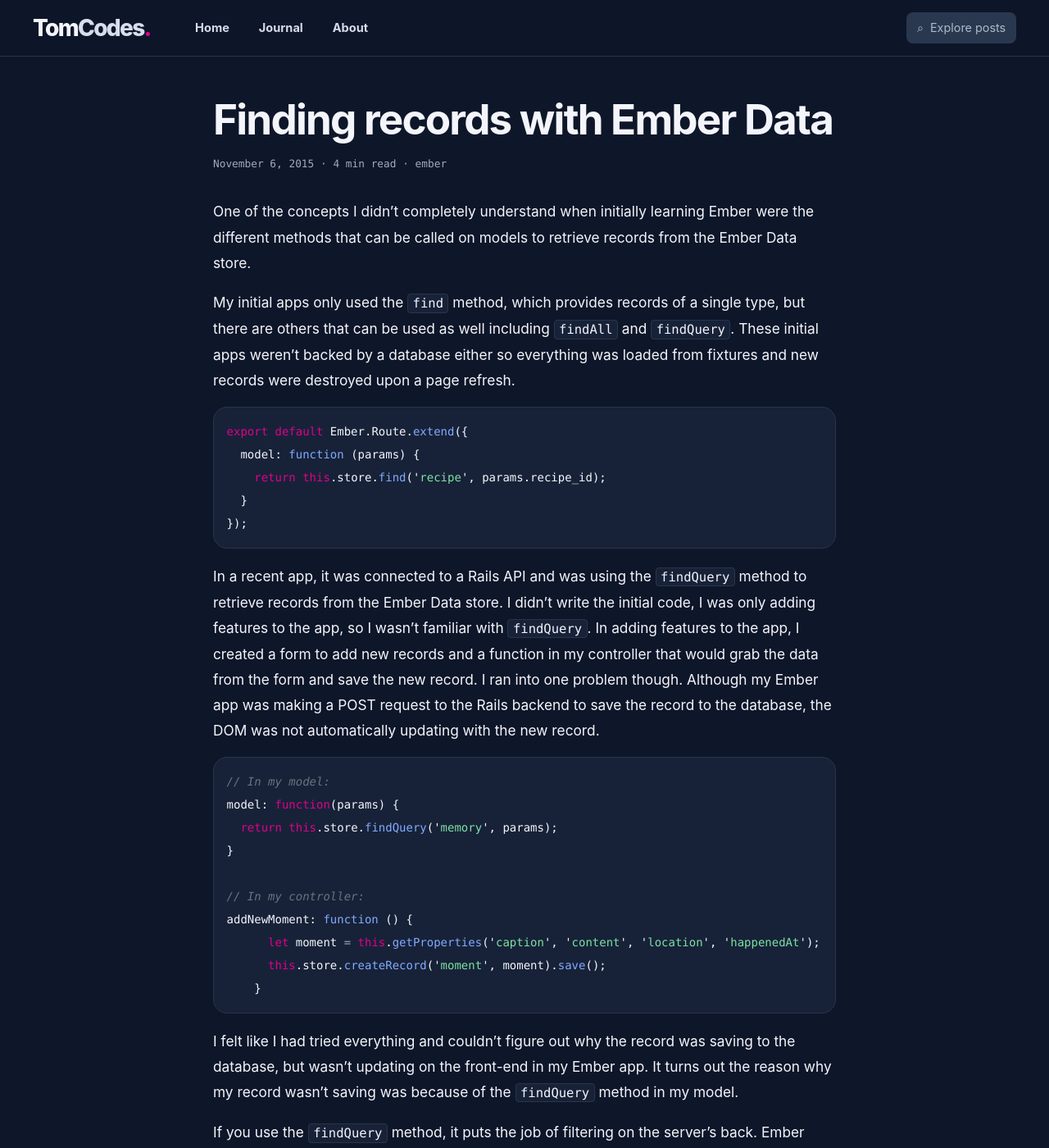
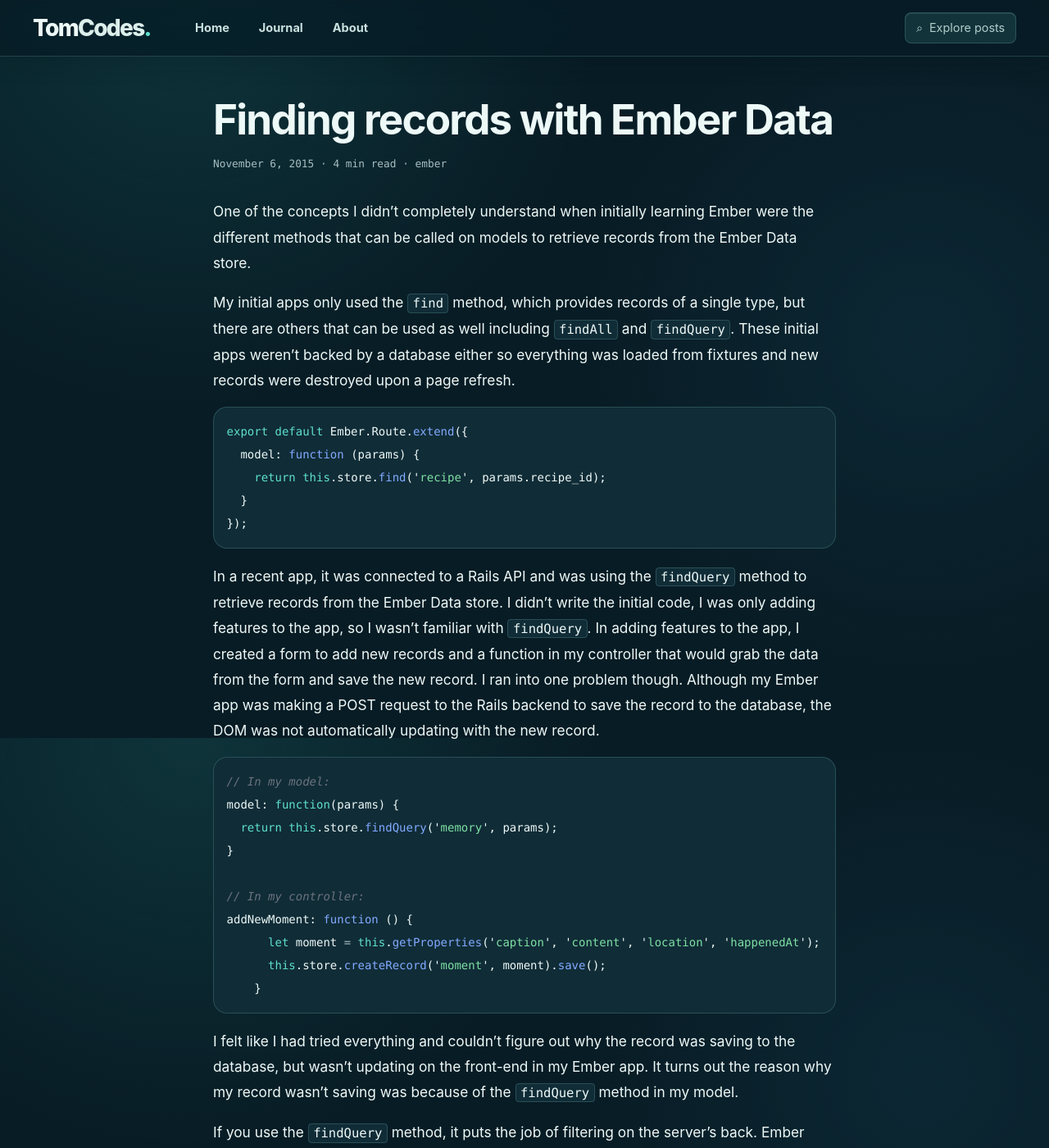
Before and after one commit to tleskin/tleskin.github.io, a Jekyll site: the page built from _posts/2015-11-06-finding-records-with-ember-data.md, in a window 1280 px wide and 1400 px high. Shown: the whole window at 82% size. Built offline with Jekyll 4.4.1, drawn with Linux system fonts in a browser that asks for light colours.

Commit message:
Change color scheme

```diff
--- a/_layouts/home.html
+++ b/_layouts/home.html
@@ -5,7 +5,7 @@ layout: default
 <section class="hero wrap" aria-labelledby="hero-title">
   <div class="hero-panel">
     <figure class="hero-visual">
-      <img src="{{ '/assets/img/workspace-hero.png' | relative_url }}" alt="A colorful home workspace with a computer, plants, and retro games">
+      <img src="{{ '/assets/img/workspace-hero-teal-ruby-mac-mini.png' | relative_url }}" alt="A teal-lit home workspace with a ruby gem and Mac mini beside the monitor">
       <figcaption>A place to make things, learn things, and have fun.</figcaption>
     </figure>
     <div class="hero-content">
--- a/_sass/_base.scss
+++ b/_sass/_base.scss
@@ -10,7 +10,8 @@ html {
 
 body {
   margin: 0;
-  background: $bg;
+  background: radial-gradient(circle at 18% 0%, rgba(47, 175, 169, .16), transparent 36%), radial-gradient(circle at 88% 46%, rgba(40, 116, 153, .13), transparent 33%), $bg;
+  background-attachment: fixed;
   color: $text;
   font-family: $font-sans;
   font-size: 16px;
@@ -98,4 +99,4 @@ hr {
 }
 
 .sr-only { position: absolute; width: 1px; height: 1px; overflow: hidden; clip: rect(0, 0, 0, 0); white-space: nowrap; }
-:focus-visible { outline: 2px solid #73c9d7; outline-offset: 3px; }
+:focus-visible { outline: 2px solid $accent-hover; outline-offset: 3px; }
--- a/_sass/_components.scss
+++ b/_sass/_components.scss
@@ -1,4 +1,4 @@
-.author { display: flex; gap: 1rem; align-items: flex-start; background: $surface; border: 1px solid $border; border-radius: $radius; padding: 1.25rem; margin-top: 3rem; }
+.author { display: flex; gap: 1rem; align-items: flex-start; background: rgba(38, 91, 100, .35); border: 1px solid $border; box-shadow: inset 0 1px 0 #e4fff51c; backdrop-filter: blur(18px); -webkit-backdrop-filter: blur(18px); border-radius: $radius; padding: 1.25rem; margin-top: 3rem; }
 .author-avatar { flex: 0 0 72px; width: 72px; height: 72px; object-fit: cover; border-radius: 50%; border: 2px solid $accent; }
 .author-name { font-weight: 700; margin: 0 0 .25rem; }
 .author-bio { color: $muted; font-size: .95rem; margin: 0 0 .5rem; }
--- a/_sass/_layout.scss
+++ b/_sass/_layout.scss
@@ -1,16 +1,16 @@
 .wrap { max-width: $measure; margin-inline: auto; padding-inline: 2.5rem; }
-.site-header { position: sticky; top: 0; z-index: 20; border-bottom: 1px solid $border; background: #0d1528; }
+.site-header { position: sticky; top: 0; z-index: 20; border-bottom: 1px solid $border; background: rgba(8, 28, 37, .78); backdrop-filter: blur(20px) saturate(160%); -webkit-backdrop-filter: blur(20px) saturate(160%); box-shadow: 0 8px 28px #03141b33; }
 .header-inner { min-height: 68px; display: flex; align-items: center; gap: 2.5rem; }
 .site-title { color: $text; font-size: 1.75rem; line-height: 1; font-weight: 800; letter-spacing: -.06em; white-space: nowrap; }
-.site-title span:first-child { color: #d7deec; }
+.site-title span:first-child { color: #dcefeb; }
 .site-title .brand-dot { color: $accent; }
 .site-title:hover { text-decoration: none; color: $text; }
 .site-nav { display: flex; align-items: center; gap: .45rem; }
-.site-nav a { display: inline-block; padding: .45rem .9rem; color: #d5dbea; font-size: .91rem; font-weight: 650; border-radius: 8px; }
-.site-nav a:hover, .site-nav a.active { background: #2b3b53; text-decoration: none; color: $text; }
-.header-search { margin-left: auto; display: flex; align-items: center; gap: .5rem; width: 190px; height: 38px; background: #29384f; color: #aebaca; border-radius: 8px; padding: 0 .8rem; font-size: 1.25rem; }
+.site-nav a { display: inline-block; padding: .45rem .9rem; color: #c9e1df; font-size: .91rem; font-weight: 650; border-radius: 8px; }
+.site-nav a:hover, .site-nav a.active { background: rgba(130, 235, 221, .14); box-shadow: inset 0 1px 0 #c8fff633; text-decoration: none; color: $text; }
+.header-search { margin-left: auto; display: flex; align-items: center; gap: .5rem; width: 190px; height: 38px; background: rgba(103, 198, 193, .14); border: 1px solid $border; box-shadow: inset 0 1px 0 #e2fffa18; color: #afceca; border-radius: 8px; padding: 0 .8rem; font-size: 1.25rem; }
 .header-search input { min-width: 0; width: 100%; border: 0; outline: 0; background: transparent; color: $text; font: inherit; font-size: .87rem; }
-.header-search input::placeholder { color: #aebaca; }
+.header-search input::placeholder { color: #afceca; }
 .search-link { width: auto; font-size: .9rem; }
 .search-link:hover { color: $text; text-decoration: none; }
 .site-footer { border-top: 1px solid $border; margin-top: 5rem; padding: 2.5rem 0; color: $muted; font-size: .9rem; }
@@ -21,20 +21,20 @@
 .footer-links a:hover { color: $text; }
 .footer-copy { width: 100%; margin: 1rem 0 0; font-size: .8rem; }
 .hero { padding-top: 54px; }
-.hero-panel { display: grid; grid-template-columns: minmax(0, 1.02fr) minmax(0, 1fr); align-items: stretch; gap: 40px; background: $surface; border-radius: $radius; padding: 30px; }
+.hero-panel { display: grid; grid-template-columns: minmax(0, 1.02fr) minmax(0, 1fr); align-items: stretch; gap: 40px; background: linear-gradient(125deg, rgba(72, 166, 168, .23), rgba(22, 60, 72, .62) 48%, rgba(10, 39, 51, .76)); border: 1px solid $border; box-shadow: inset 0 1px 0 #d6fffa30, 0 22px 55px #02131c52; backdrop-filter: blur(24px) saturate(135%); -webkit-backdrop-filter: blur(24px) saturate(135%); border-radius: $radius; padding: 30px; }
 .hero-visual { min-width: 0; margin: 0; }
-.hero-visual img { display: block; width: 100%; height: 100%; max-height: 560px; min-height: 460px; object-fit: cover; border-radius: 14px; }
+.hero-visual img { display: block; width: 100%; height: 100%; max-height: 560px; min-height: 460px; object-fit: cover; border: 1px solid #b5fff344; box-shadow: 0 14px 34px #00141d69; border-radius: 14px; }
 .hero-visual figcaption { color: $muted; font-size: .78rem; text-align: center; margin-top: .55rem; }
 .hero-content { align-self: center; padding: 1rem 1.25rem 1rem 0; }
-.hero-avatar { display: block; height: 94px; width: 94px; object-fit: cover; border-radius: 50%; border: 3px solid #dc6eab; margin-bottom: 1.1rem; }
-.eyebrow { color: #c4a7cd; text-transform: uppercase; font-size: .7rem; font-weight: 800; letter-spacing: .15em; margin: 0 0 .3rem; }
+.hero-avatar { display: block; height: 94px; width: 94px; object-fit: cover; border-radius: 50%; border: 3px solid $accent; box-shadow: 0 0 0 5px #63dfce20, 0 8px 24px #031b24a8; margin-bottom: 1.1rem; }
+.eyebrow { color: #9fe9dd; text-transform: uppercase; font-size: .7rem; font-weight: 800; letter-spacing: .15em; margin: 0 0 .3rem; }
 .hero-greeting { font-size: clamp(2.9rem, 4.4vw, 4.3rem); line-height: 1.08; margin: 0 0 .55rem; }
 .hero-deck { color: #c2c9d6; font-size: 1.17rem; font-weight: 600; margin: 0 0 1.25rem; letter-spacing: -.025em; }
 .hero-bio { font-family: $font-mono; font-size: .95rem; line-height: 1.7; color: $muted; max-width: 52ch; }
 .hero-bio p { margin: 0; }
 .hero-actions { display: flex; align-items: center; flex-wrap: wrap; gap: 1.5rem; margin: 1.8rem 0 0; }
-.button { display: inline-block; background: linear-gradient(110deg, #e50073, #8e11c2); color: #fff; font-size: .9rem; font-weight: 800; padding: .85rem 1.25rem; border-radius: 7px; }
-.button:hover { color: #fff; text-decoration: none; filter: brightness(1.15); }
+.button { display: inline-block; background: linear-gradient(110deg, #8bf3d8, #46c8d5); border: 1px solid #d7fff66b; box-shadow: inset 0 1px 0 #fff8, 0 7px 22px #0a9caa3d; color: #062c34; font-size: .9rem; font-weight: 800; padding: .85rem 1.25rem; border-radius: 9px; }
+.button:hover { color: #052b33; text-decoration: none; filter: brightness(1.08); }
 .text-link { color: #dbe4f1; font-weight: 700; font-size: .9rem; }
 .text-link:hover { color: #fff; text-decoration: none; }
 .journal { padding-top: 70px; }
@@ -50,38 +50,38 @@
 .post-card-media img { display: block; width: 100%; height: 100%; object-fit: cover; transition: transform .25s ease; }
 .post-card:hover .post-card-media img { transform: scale(1.035); }
 .post-card-body { padding-top: 1.15rem; }
-.post-card-category { display: inline-block; background: #4741e9; color: #fff; border-radius: 4px; padding: .18rem .5rem; font-size: .72rem; line-height: 1.3; font-weight: 650; text-transform: capitalize; }
-.post-card:nth-child(3n + 2) .post-card-category { background: #7c94b2; }
-.post-card:nth-child(3n) .post-card-category { background: #b1479a; }
+.post-card-category { display: inline-block; background: #126d73; color: #eafff9; border: 1px solid #86eee06b; border-radius: 5px; padding: .18rem .5rem; font-size: .72rem; line-height: 1.3; font-weight: 650; text-transform: capitalize; }
+.post-card:nth-child(3n + 2) .post-card-category { background: #2b657b; }
+.post-card:nth-child(3n) .post-card-category { background: #356f62; }
 .post-card-title { font-size: 1.27rem; line-height: 1.4; margin: .75rem 0 .6rem; }
 .post-card-title a { color: $text; }
-.post-card-title a:hover { color: #ff85c8; text-decoration: none; }
+.post-card-title a:hover { color: $accent-hover; text-decoration: none; }
 .post-card-excerpt { color: $muted; font: .91rem/1.65 $font-mono; margin: 0 0 .8rem; display: -webkit-box; -webkit-line-clamp: 3; -webkit-box-orient: vertical; overflow: hidden; }
 .post-card-meta { display: flex; gap: .5rem; flex-wrap: wrap; color: $muted; font-size: .7rem; text-transform: uppercase; letter-spacing: .07em; margin: 0; }
-.post-card-placeholder { position: relative; display: flex; align-items: center; justify-content: center; width: 100%; height: 100%; background: radial-gradient(circle at 70% 25%, #f845a857, transparent 27%), radial-gradient(circle at 18% 70%, #2aabe35c, transparent 35%), linear-gradient(135deg, #253c67, #111b35 65%, #34215a); overflow: hidden; }
-.post-card:nth-child(3n + 2) .post-card-placeholder { background: radial-gradient(circle at 75% 70%, #ea982c80, transparent 29%), radial-gradient(circle at 20% 25%, #21b7c17a, transparent 33%), linear-gradient(145deg, #29343e, #121e33); }
-.post-card:nth-child(3n) .post-card-placeholder { background: radial-gradient(circle at 72% 25%, #7d4de1a6, transparent 33%), radial-gradient(circle at 25% 75%, #dc3c72a1, transparent 35%), #14243d; }
+.post-card-placeholder { position: relative; display: flex; align-items: center; justify-content: center; width: 100%; height: 100%; background: radial-gradient(circle at 70% 25%, #86f7d884, transparent 29%), radial-gradient(circle at 18% 70%, #24b8d56b, transparent 36%), linear-gradient(135deg, #1b6270, #0a2d3c 65%, #124d5b); overflow: hidden; }
+.post-card:nth-child(3n + 2) .post-card-placeholder { background: radial-gradient(circle at 75% 70%, #7ce5b986, transparent 31%), radial-gradient(circle at 20% 25%, #2bbfc589, transparent 35%), linear-gradient(145deg, #225c5c, #092b39); }
+.post-card:nth-child(3n) .post-card-placeholder { background: radial-gradient(circle at 72% 25%, #67d9e4a6, transparent 33%), radial-gradient(circle at 25% 75%, #64deae9c, transparent 35%), #123e4a; }
 .cover-orbit { position: absolute; width: 65%; aspect-ratio: 1; border: 2px solid #ffffff26; border-radius: 50%; box-shadow: 0 0 0 35px #ffffff08, 0 0 0 85px #ffffff06; transform: rotate(-25deg) scaleX(1.5); }
-.cover-mark { z-index: 1; color: #ffffffdf; font-size: clamp(1.5rem, 2.8vw, 3rem); font-weight: 900; letter-spacing: -.08em; text-shadow: 0 3px 18px #0e162987; }
+.cover-mark { z-index: 1; color: #ffffffed; font-size: clamp(1.5rem, 2.8vw, 3rem); font-weight: 900; letter-spacing: -.08em; text-shadow: 0 3px 18px #032e3c9c; }
 .search-empty { grid-column: 1 / -1; color: $muted; }
 .journal-sidebar { min-width: 0; }
-.sidebar-feature { background: linear-gradient(130deg, #e50079, #9610c2); border-radius: 15px; padding: 2rem; color: #fff; }
+.sidebar-feature { background: linear-gradient(135deg, rgba(43, 167, 158, .7), rgba(19, 92, 117, .8)); border: 1px solid #a9fff451; box-shadow: inset 0 1px 0 #e4fff753, 0 18px 38px #02151f59; backdrop-filter: blur(22px) saturate(150%); -webkit-backdrop-filter: blur(22px) saturate(150%); border-radius: 15px; padding: 2rem; color: #fff; }
 .sidebar-kicker { display: block; text-transform: uppercase; letter-spacing: .15em; font-size: .7rem; font-weight: 800; opacity: .78; }
 .sidebar-feature h3 { font-size: 1.75rem; line-height: 1.16; margin: .6rem 0 .7rem; }
 .sidebar-feature p { font: .9rem/1.6 $font-mono; margin: 0 0 1.4rem; }
-.sidebar-feature a { display: block; background: #ffffffed; border-radius: 7px; padding: .7rem 1rem; color: #6f158e; font-weight: 800; text-align: center; }
+.sidebar-feature a { display: block; background: #d9fff5ed; border: 1px solid #ffffff80; box-shadow: inset 0 1px 0 #fff; border-radius: 8px; padding: .7rem 1rem; color: #0a5257; font-weight: 800; text-align: center; }
 .sidebar-feature a:hover { background: #fff; text-decoration: none; }
-.sidebar-links { display: flex; flex-wrap: wrap; gap: .6rem; margin: 2rem 0; padding: 1rem; border: 1px solid $border; border-radius: 15px; }
-.sidebar-links a { background: $surface; border: 1px solid $border; border-radius: 8px; padding: .6rem .7rem; color: $text; font-size: .75rem; font-weight: 700; }
+.sidebar-links { display: flex; flex-wrap: wrap; gap: .6rem; margin: 2rem 0; padding: 1rem; background: rgba(38, 95, 105, .2); border: 1px solid $border; box-shadow: inset 0 1px 0 #ddfff218; backdrop-filter: blur(16px); -webkit-backdrop-filter: blur(16px); border-radius: 15px; }
+.sidebar-links a { background: rgba(89, 176, 174, .12); border: 1px solid $border; border-radius: 8px; padding: .6rem .7rem; color: $text; font-size: .75rem; font-weight: 700; }
 .sidebar-links a:hover { background: $surface-2; text-decoration: none; }
 .sidebar-section { margin-top: 2rem; }
 .sidebar-heading { display: flex; align-items: center; gap: 1rem; font-size: 1.05rem; margin: 0 0 1rem; }
 .sidebar-heading::after { content: ''; flex: 1; border-top: 1px solid $border; }
-.featured-post { display: flex; align-items: center; gap: 1rem; background: $surface; border: 1px solid $border; border-radius: 14px; padding: 1rem; color: $text; font-weight: 700; }
-.featured-post:hover { text-decoration: none; color: #ff85c8; }
-.featured-art { width: 74px; height: 74px; flex: none; display: grid; place-items: center; border-radius: 9px; font-size: 2.5rem; color: #fff; background: linear-gradient(135deg, #275bb1, #e22e96); }
+.featured-post { display: flex; align-items: center; gap: 1rem; background: rgba(45, 102, 113, .3); border: 1px solid $border; box-shadow: inset 0 1px 0 #ddfff221; backdrop-filter: blur(16px); -webkit-backdrop-filter: blur(16px); border-radius: 14px; padding: 1rem; color: $text; font-weight: 700; }
+.featured-post:hover { text-decoration: none; color: $accent-hover; }
+.featured-art { width: 74px; height: 74px; flex: none; display: grid; place-items: center; border-radius: 9px; font-size: 2.5rem; color: #fff; background: linear-gradient(135deg, #237b91, #52d8bd); }
 .chips { display: flex; flex-wrap: wrap; list-style: none; gap: .5rem; padding: 0; margin: 0; }
-.chip { padding: .3rem .65rem; border: 1px solid $border; border-radius: 5px; background: $surface; color: $muted; font-size: .75rem; }
+.chip { padding: .3rem .65rem; border: 1px solid $border; border-radius: 5px; background: rgba(54, 124, 127, .2); color: #c4dcda; font-size: .75rem; }
 .post, .page { padding-top: 3rem; }
 .post > .wrap, .page > .wrap { max-width: 840px; }
 .post-title, .page-title { font-size: clamp(2.2rem, 4vw, 3.6rem); line-height: 1.1; margin: 0 0 1rem; }
--- a/_sass/_variables.scss
+++ b/_sass/_variables.scss
@@ -1,13 +1,13 @@
 // Palette — dark developer theme, original.
-$bg: #0e1629;
-$surface: #1a2539;
-$surface-2: #24334a;
-$border: #29354a;
-$text: #f4f5fb;
-$muted: #a2aab9;
-$accent: #df008c;
-$accent-hover: #f52ca3;
-$code-bg: #172238;
+$bg: #081c25;
+$surface: #153440;
+$surface-2: #204653;
+$border: rgba(155, 236, 227, .18);
+$text: #edf9f7;
+$muted: #a5bec2;
+$accent: #5ee0cc;
+$accent-hover: #a1f5e6;
+$code-bg: #102c37;
 
 $font-sans: -apple-system, BlinkMacSystemFont, "Segoe UI", Roboto,
   "Helvetica Neue", Arial, sans-serif;
```
Also changed, not shown: README.md, 2 other files.
